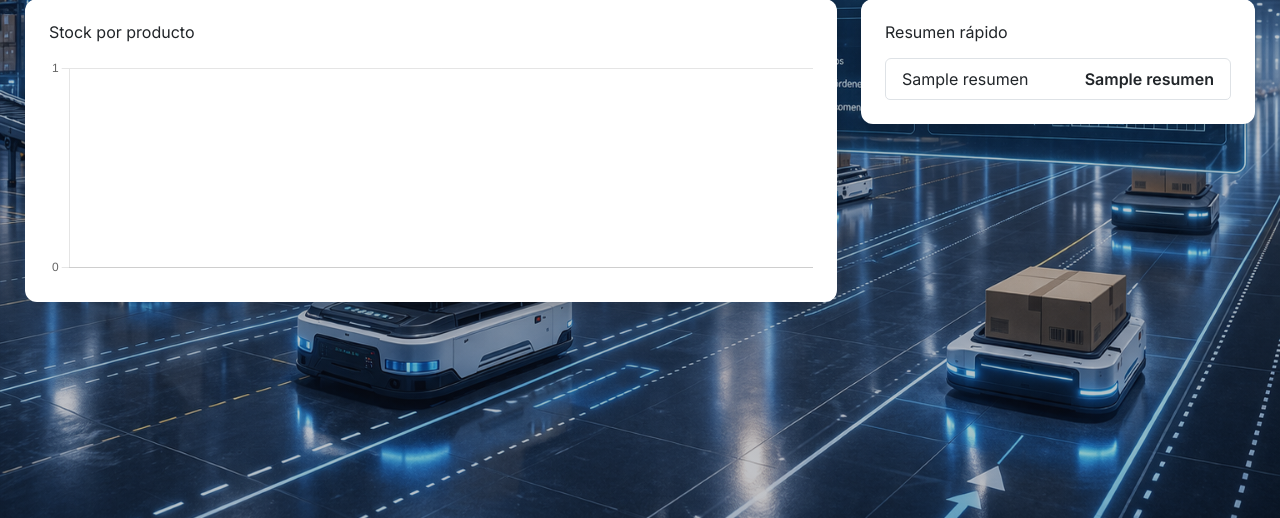
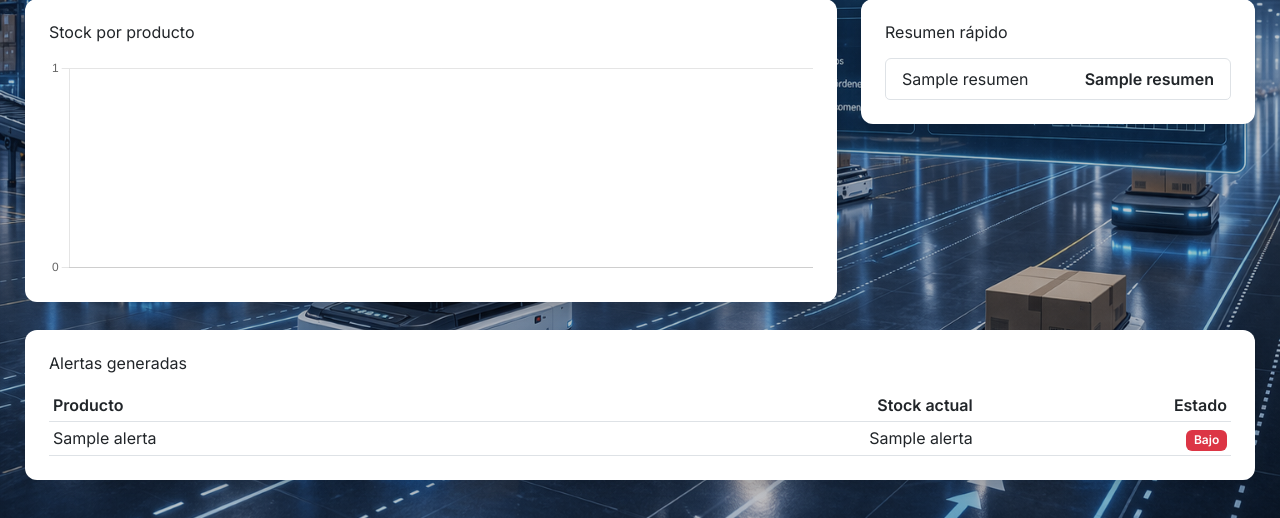
Before and after one commit to bigotoro1-byte/Proyecto-AQUAMAX-listo, a Flask app: template templates/dashboard.html in a window 1280 px wide. Shown: the part 282-800 px from the top of the page. Run offline with Flask 3, Linux system fonts and the light colour scheme; the template is opened without the code that fills it: most values are stand-ins (such as "Sample title", 1, 10 or a date in 2020); some libraries are stand-ins or nearby versions.

Commit message:
Dashboard: mostrar detalle de alertas generadas

```diff
--- a/templates/dashboard.html
+++ b/templates/dashboard.html
@@ -66,6 +66,44 @@
 
 </div>
 
+<!-- 🚨 DETALLE DE ALERTAS -->
+<div class="row g-4 mt-1">
+<div class="col-12">
+<div class="card shadow p-4">
+
+<h6 class="mb-3">Alertas generadas</h6>
+
+{% if alertas and alertas|length > 0 %}
+<div class="table-responsive">
+<table class="table table-sm align-middle mb-0">
+<thead>
+<tr>
+<th>Producto</th>
+<th class="text-end">Stock actual</th>
+<th class="text-end">Estado</th>
+</tr>
+</thead>
+<tbody>
+{% for p, c in alertas %}
+<tr>
+<td>{{ p }}</td>
+<td class="text-end">{{ c }}</td>
+<td class="text-end"><span class="badge bg-danger">Bajo</span></td>
+</tr>
+{% endfor %}
+</tbody>
+</table>
+</div>
+{% else %}
+<div class="alert alert-success mb-0">
+No hay alertas activas por stock bajo.
+</div>
+{% endif %}
+
+</div>
+</div>
+</div>
+
 <!-- 📊 SCRIPT -->
 <script src="https://cdn.jsdelivr.net/npm/chart.js"></script>
 
```
